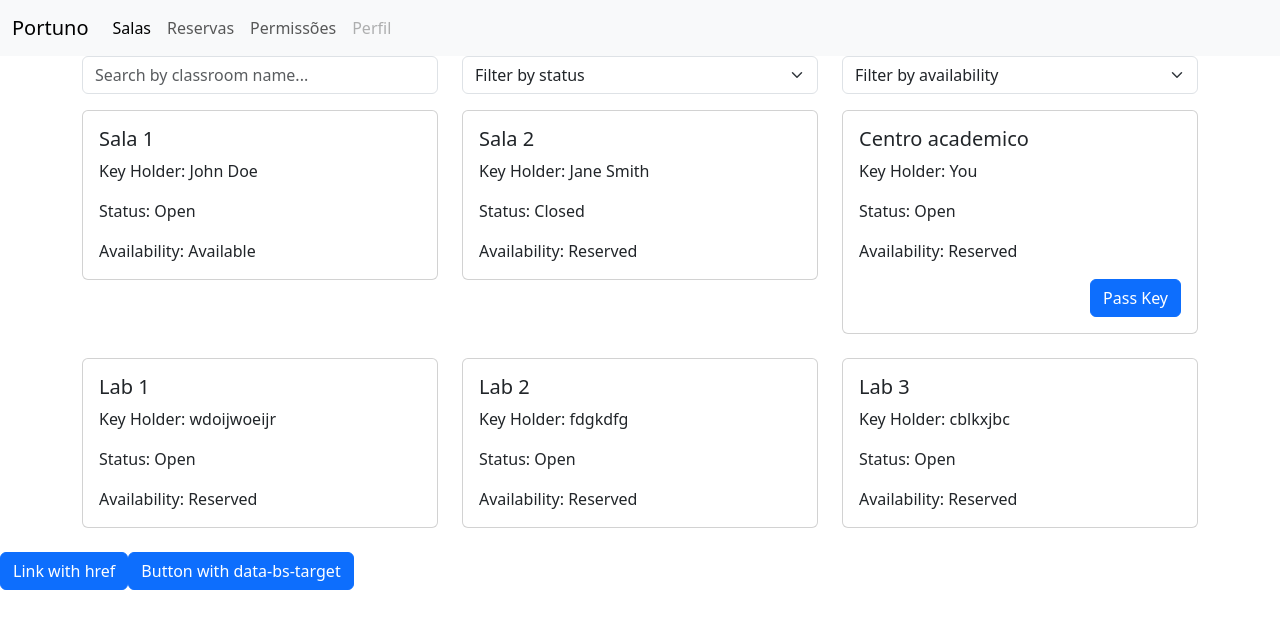
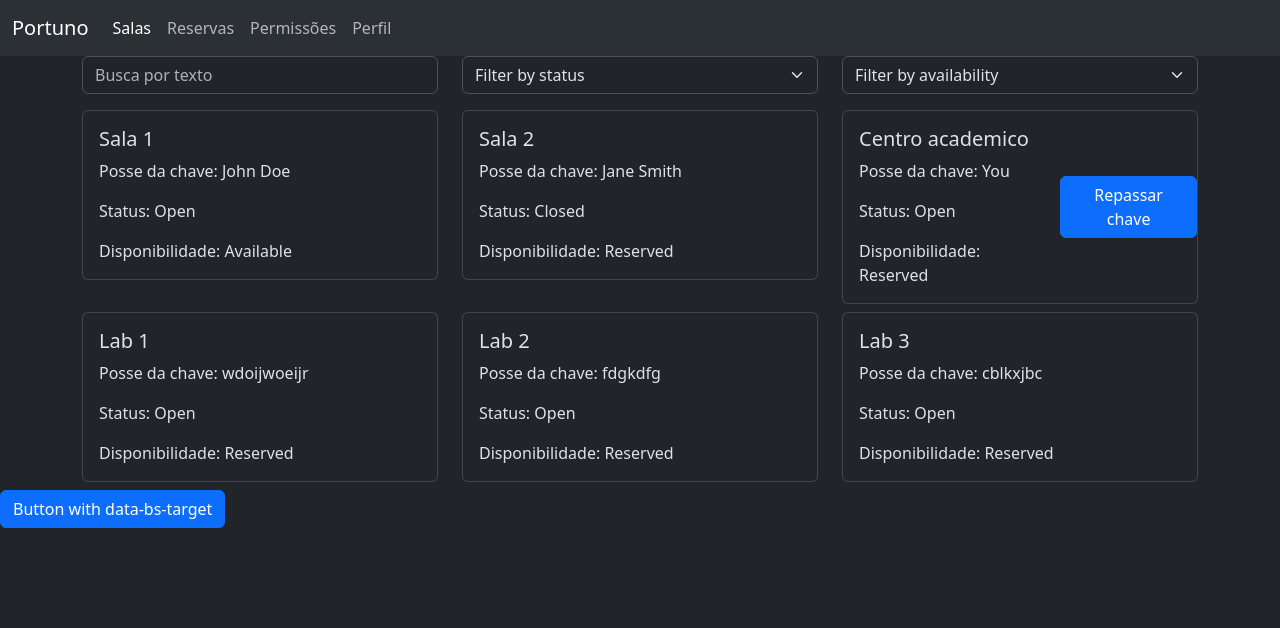
Before and after one commit to tiagoRaulino/Sistema-Posse-de-Chaves, a React (Vite) app: page /home in a window 1280 px wide. Shown: the top 628 px of the page. Built offline with nearby package versions, Linux system fonts and the light colour scheme.

Commit message:
dark mode e outras correções

```diff
--- a/index.html
+++ b/index.html
@@ -1,13 +1,16 @@
 <!doctype html>
-<html lang="en">
+<html lang="en" data-bs-theme="dark">
+
 <head>
   <meta charset="UTF-8" />
   <link rel="icon" type="image/svg+xml" href="/vite.svg" />
   <meta name="viewport" content="width=device-width, initial-scale=1.0" />
   <title>Sistema Controle de Chaves</title>
 </head>
+
 <body>
   <div id="root"></div>
   <script type="module" src="/src/main.jsx"></script>
 </body>
+
 </html>
--- a/src/components/List.jsx
+++ b/src/components/List.jsx
@@ -71,7 +71,7 @@ function List() {
                     <input
                         type="text"
                         className="form-control"
-                        placeholder="Search by classroom name..."
+                        placeholder="Busca por texto"
                         value={searchText}
                         onChange={handleSearchChange}
                     />
@@ -103,17 +103,17 @@ function List() {
             </div>
             <div className="row">
                 {filteredClassrooms.map((classroom) => (
-                    <div className="col-md-4 mb-4" key={classroom.id}>
-                        <div className="card">
+                    <div className="col-md-4 mb-2" key={classroom.id}>
+                        <div className="card flex-row">
                             <div className="card-body">
                                 <h5 className="card-title">{classroom.name}</h5>
-                                <p className="card-text">Key Holder: {classroom.keyHolder}</p>
+                                <p className="card-text">Posse da chave: {classroom.keyHolder}</p>
                                 <p className="card-text">Status: {classroom.status}</p>
-                                <p className="card-text">Availability: {classroom.availability}</p>
-                                {classroom.keyHolder === 'You' && (
-                                    <button className="btn btn-primary float-end">Pass Key</button>
-                                )}
+                                <p className="card-text">Disponibilidade: {classroom.availability}</p>
                             </div>
+                            {classroom.keyHolder === 'You' && (
+                                <button className="btn btn-primary float-end" style={{ maxHeight: 80, alignSelf: 'center' }}>Repassar chave</button>
+                            )}
                         </div>
                     </div>
                 ))}
--- a/src/components/NavBar.jsx
+++ b/src/components/NavBar.jsx
@@ -1,7 +1,7 @@
 function NavBar() {
     return (
         <>
-            <nav class="navbar navbar-expand-lg bg-body-tertiary">
+            <nav class="navbar navbar-expand-lg bg-body-tertiary sticky-top">
                 <div class="container-fluid">
                     <a class="navbar-brand" href="#">Portuno</a>
                     <button class="navbar-toggler" type="button" data-bs-toggle="collapse" data-bs-target="#navbarNavAltMarkup" aria-controls="navbarNavAltMarkup" aria-expanded="false" aria-label="Toggle navigation">
@@ -9,10 +9,10 @@ function NavBar() {
                     </button>
                     <div class="collapse navbar-collapse" id="navbarNavAltMarkup">
                         <div class="navbar-nav">
-                            <a class="nav-link active" aria-current="page" href="#">Salas</a>
-                            <a class="nav-link" href="#">Reservas</a>
-                            <a class="nav-link" href="#">Permissões</a>
-                            <a class="nav-link disabled" aria-disabled="true">Perfil</a>
+                            <a class="nav-link active" aria-current="page" href="/home">Salas</a>
+                            <a class="nav-link" href="/reservations">Reservas</a>
+                            <a class="nav-link" href="/permissions">Permissões</a>
+                            <a class="nav-link" href="/profile">Perfil</a>
                         </div>
                     </div>
                 </div>
--- a/src/components/Sidebar.jsx
+++ b/src/components/Sidebar.jsx
@@ -1,19 +1,9 @@
 import React from 'react';
 import 'bootstrap/dist/css/bootstrap.min.css';
-import 'bootstrap/dist/js/bootstrap.bundle.min.js';
 
 function Sidebar() {
     return (
         <>
-            <a
-                className="btn btn-primary"
-                data-bs-toggle="offcanvas"
-                href="#offcanvasExample"
-                role="button"
-                aria-controls="offcanvasExample"
-            >
-                Link with href
-            </a>
             <button
                 className="btn btn-primary"
                 type="button"
--- a/src/pages/Home.jsx
+++ b/src/pages/Home.jsx
@@ -4,8 +4,7 @@ import Sidebar from "../components/Sidebar"
 
 export default function Home() {
     return <>
-        <NavBar>
-        </NavBar>
+        <NavBar />
         <List />
         <Sidebar />
     </>
--- /dev/null
+++ b/src/pages/Permissions.jsx
@@ -0,0 +1,10 @@
+import NavBar from "../components/NavBar";
+
+export default function Permissions() {
+    return (
+        <>
+            <NavBar />
+            <h1>Permissões</h1>
+        </>
+    )
+}
--- /dev/null
+++ b/src/pages/Profile.jsx
@@ -0,0 +1,10 @@
+import NavBar from "../components/NavBar";
+
+export default function Profile() {
+    return (
+        <>
+            <NavBar />
+            <h1>Perfil</h1>
+        </>
+    )
+}
--- /dev/null
+++ b/src/pages/Reservations.jsx
@@ -0,0 +1,10 @@
+import NavBar from "../components/NavBar";
+
+export default function Reservations() {
+    return (
+        <>
+            <NavBar />
+            <h1>Reservas</h1>
+        </>
+    )
+}
```
Also changed, not shown: src/main.jsx (+16 -1 lines). Lines whose indentation alone changed are shown as unchanged.
